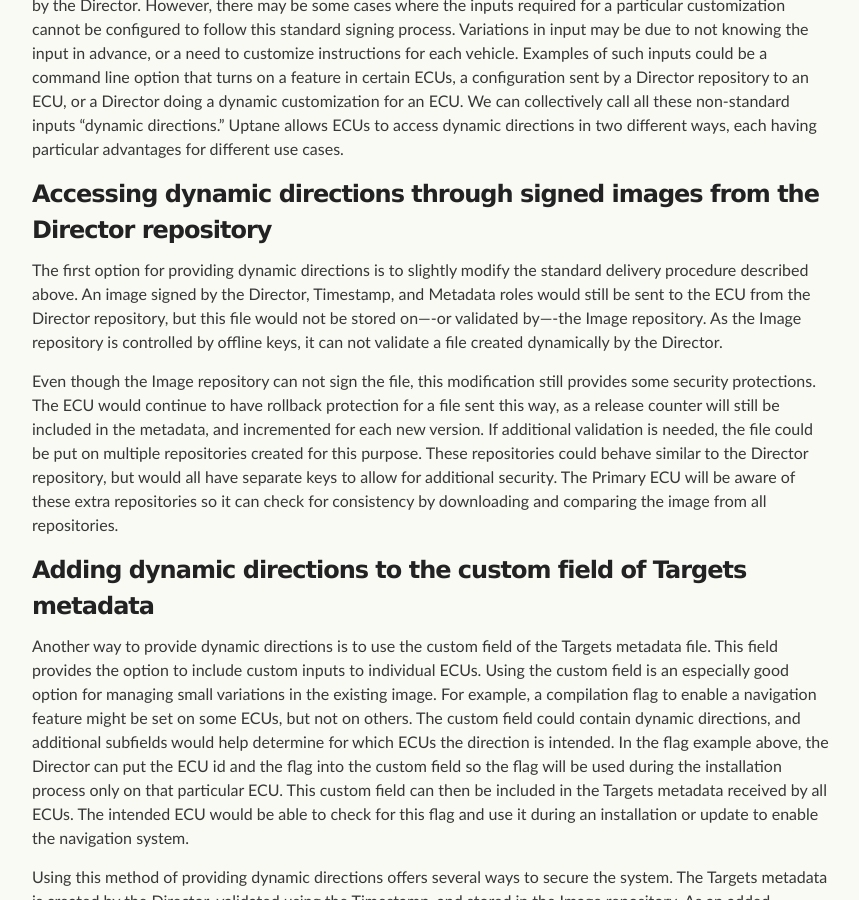
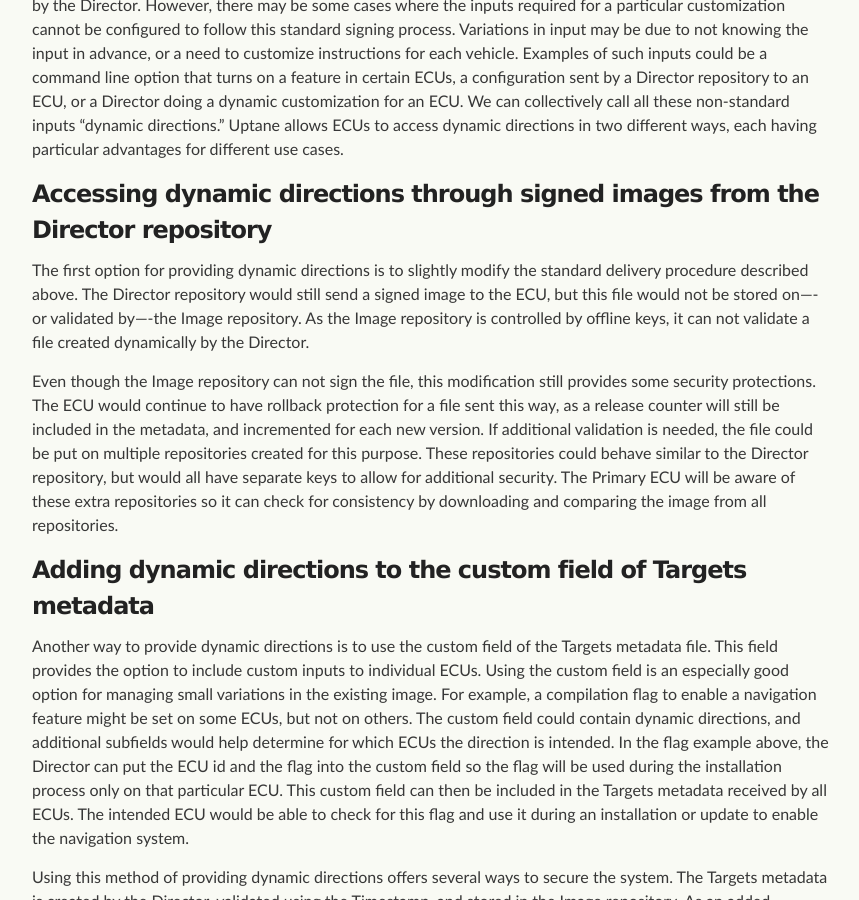
Before and after one commit to uptane/deployment-considerations, a Jekyll site: the page built from customizations.md, in a window 1280 px wide and 900 px high, scrolled down 7648 px. Shown: the whole window, without its empty margins (208-1067 px from the left). Built offline with Jekyll 4.4.1, drawn with Linux system fonts in a browser that asks for light colours; our own code applies the rules of GitHub Pages for plain Markdown files.

Commit message:
Update customizations.md

```diff
--- a/customizations.md
+++ b/customizations.md
@@ -143,7 +143,7 @@ Most inputs to ECUs are delivered as signed Targets files, stored on the Image d
 
 ### Accessing dynamic directions through signed images from the Director repository
 
-The first option for providing dynamic directions is to slightly modify the standard delivery procedure described above. An  image signed by the Director, Timestamp, and Metadata roles would still be sent to the ECU from the Director repository, but this file would not be stored on—-or validated by—-the Image repository. As the Image repository is controlled by offline keys, it can not validate a file created dynamically by the Director.
+The first option for providing dynamic directions is to slightly modify the standard delivery procedure described above. The Director repository would still send a signed image to the ECU, but this file would not be stored on—-or validated by—-the Image repository. As the Image repository is controlled by offline keys, it can not validate a file created dynamically by the Director.
 
 Even though the Image repository can not sign the file, this modification still provides some security protections. The ECU would continue to have rollback protection for a file sent this way, as a release counter will still be included in the metadata, and incremented for each new version. If additional validation is needed, the file could be put on multiple repositories created for this purpose. These repositories could behave similar to the Director repository, but would all have separate keys to allow for additional security. The Primary ECU will be aware of these extra repositories so it can check for consistency by downloading and comparing the image from all repositories.
 
```
